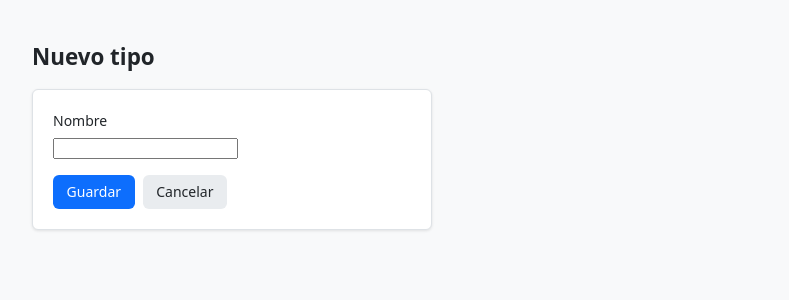
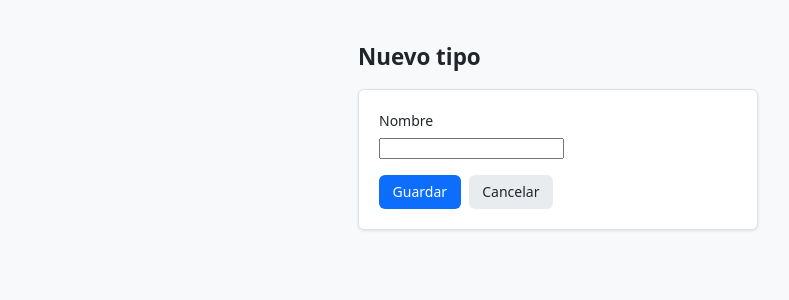
Before and after one commit to lima-uam/museoman, a Django app: page /catalog/tipos/nuevo/ in a window 1280 px wide. Shown: the part 51-351 px from the top of the page, without its empty margins (82-871 px from the left). Run offline with Django 5.2, Linux system fonts and the light colour scheme; the visitor is signed in with stand-in values (Sample User, id 1).

Commit message:
feat(ui): center vitrina, tipo and user forms like item form

```diff
--- a/templates/accounts/user_form.html
+++ b/templates/accounts/user_form.html
@@ -2,9 +2,10 @@
 {% block title %}{{ titulo }}{% endblock %}
 
 {% block content %}
+<div style="max-width:480px;margin:0 auto">
 <h1 class="page-title">{{ titulo }}</h1>
 
-<div class="card" style="max-width:480px">
+<div class="card">
   <form method="post">
     {% csrf_token %}
     {% for field in form %}
@@ -29,4 +30,5 @@
     </div>
   </form>
 </div>
+</div>
 {% endblock %}
--- a/templates/catalog/tipo_form.html
+++ b/templates/catalog/tipo_form.html
@@ -2,8 +2,9 @@
 {% block title %}{{ titulo }}{% endblock %}
 
 {% block content %}
+<div style="max-width:400px;margin:0 auto">
 <h1 class="page-title">{{ titulo }}</h1>
-<div class="card" style="max-width:400px">
+<div class="card">
   <form method="post">
     {% csrf_token %}
     {% for field in form %}
@@ -19,4 +20,5 @@
     </div>
   </form>
 </div>
+</div>
 {% endblock %}
--- a/templates/catalog/vitrina_form.html
+++ b/templates/catalog/vitrina_form.html
@@ -2,8 +2,9 @@
 {% block title %}{{ titulo }}{% endblock %}
 
 {% block content %}
+<div style="max-width:400px;margin:0 auto">
 <h1 class="page-title">{{ titulo }}</h1>
-<div class="card" style="max-width:400px">
+<div class="card">
   <form method="post">
     {% csrf_token %}
     {% for field in form %}
@@ -19,4 +20,5 @@
     </div>
   </form>
 </div>
+</div>
 {% endblock %}
```
